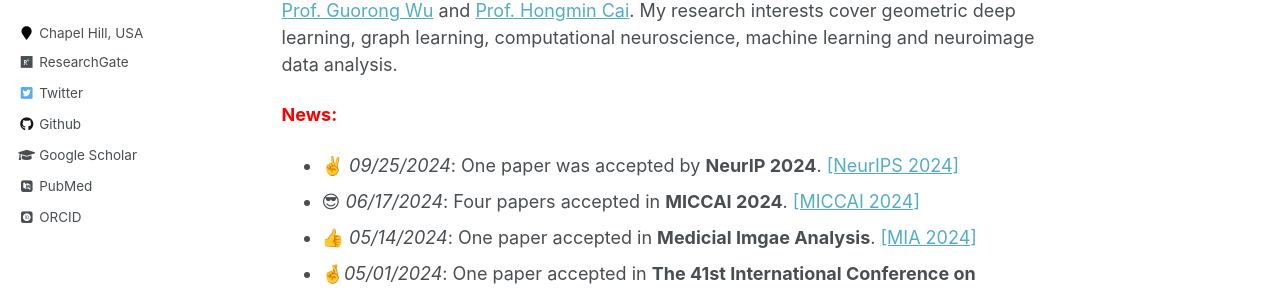
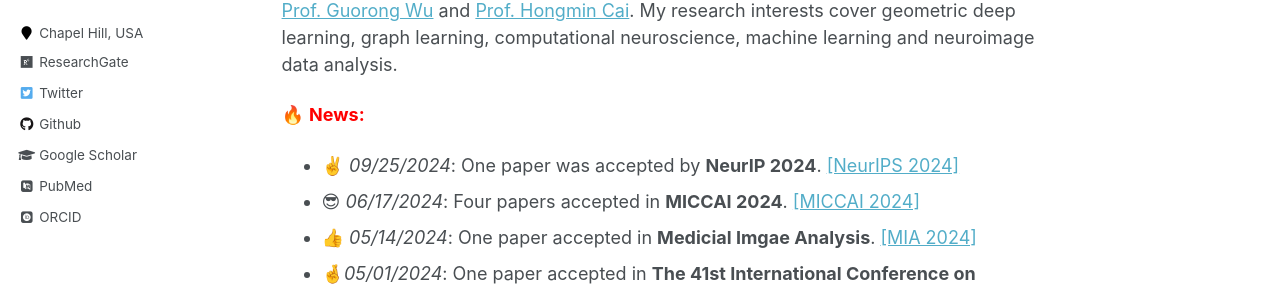
Before and after one commit to Dandy5721/dandy.github.io, a Jekyll site: the page built from _pages/about.md, in a window 1280 px wide and 1121 px high. Shown: the part 311-601 px from the top of the window. Built offline with Jekyll 4.4.1, drawn with Linux system fonts in a browser that asks for light colours; some web fonts are replaced; comment, search, counter and statistics services are not loaded.

Commit message:
Update about.md

```diff
--- a/_pages/about.md
+++ b/_pages/about.md
@@ -16,7 +16,7 @@ redirect_from:
 
 👋 I'm **Tingting Dan** . A Post-Doc Research Associate supervised by [Dr. Guorong Wu](https://www.acmlab.org/team) at UNC-Chapel Hill. I got my PhD degree at South China University of Technology advised by [Prof. Guorong Wu](https://scholar.google.com/citations?user=XVsMB2kAAAAJ&hl=en) and [Prof. Hongmin Cai](https://scholar.google.com.hk/citations?user=B2BWq_EAAAAJ&hl=zh-CN). My research interests cover geometric deep learning, graph learning, computational neuroscience, machine learning and neuroimage data analysis.
 
-<span style="color:red">**News:**</span>
+🔥 <span style="color:red">**News:**</span>
  - ✌️ _09/25/2024_: One paper was accepted by **NeurIP 2024**. [[NeurIPS 2024]](https://www.researchgate.net/publication/384365261_NeuroPath_A_Neural_Pathway_Transformer_for_Joining_the_Dots_of_Human_Connectomes)
  - 😎 _06/17/2024_: Four papers accepted in **MICCAI 2024**. [[MICCAI 2024]](https://www.sciencedirect.com/science/article/abs/pii/S136184152400135X)
  - 👍 _05/14/2024_: One paper accepted in **Medicial Imgae Analysis**. [[MIA 2024]](https://www.sciencedirect.com/science/article/abs/pii/S136184152400135X)
```
